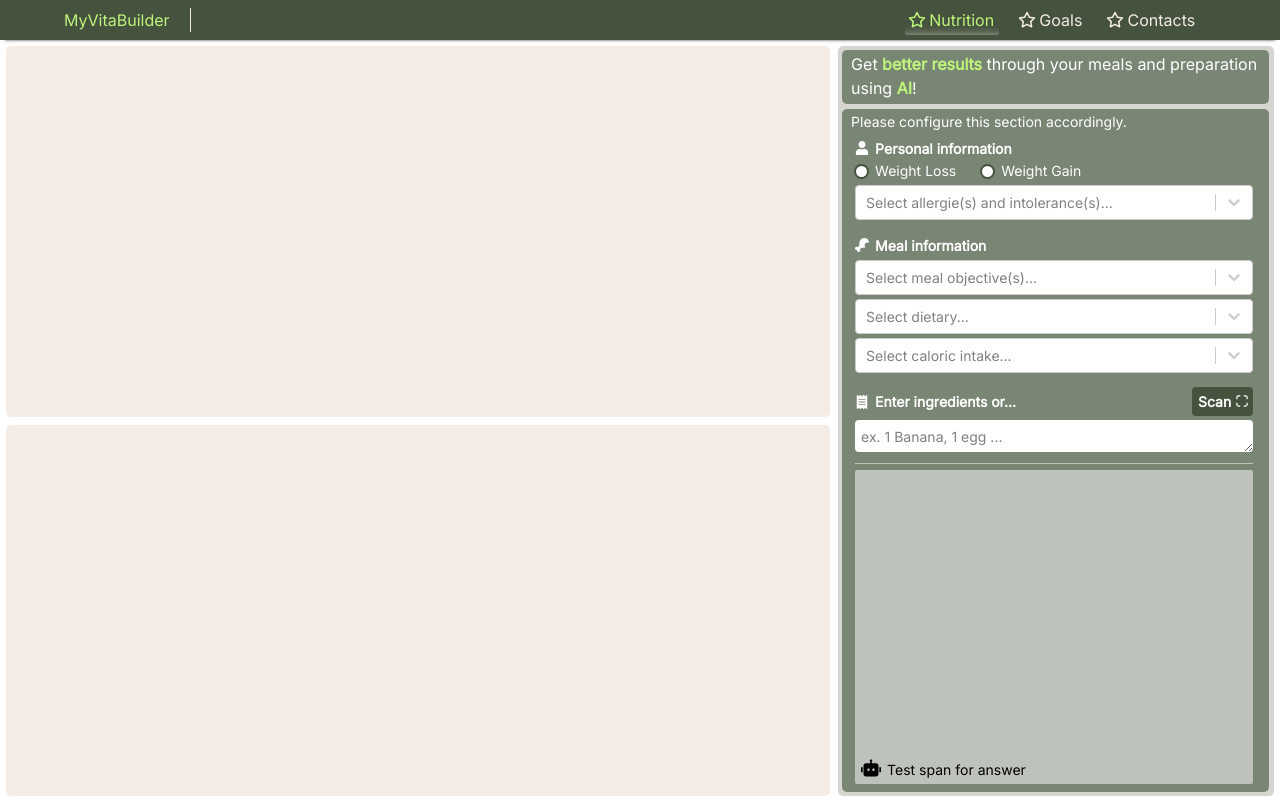
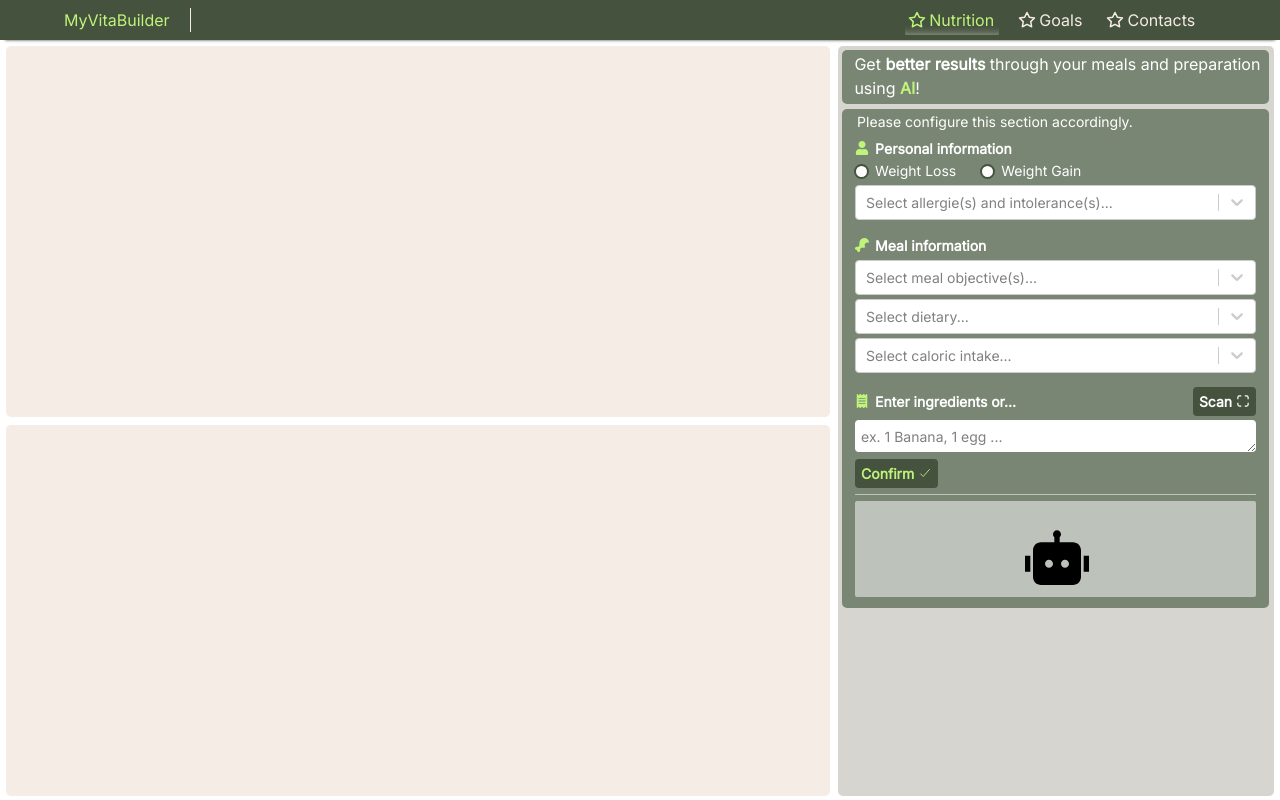
Before and after one commit to MarcoFz7/MyVitaBuilder, a Next.js app: page /nutrition in a window 1280 px wide. Built offline with nearby package versions, Linux system fonts and the light colour scheme.

Commit message:
#comment Adding more content to the nutrition page and changing the page structure (some classes were changed from grid to flex)

```diff
--- a/app/nutrition/page.css
+++ b/app/nutrition/page.css
@@ -6,6 +6,8 @@
     top: 0;
 
     height: 100vh;
+    max-height: 100vh;
+
     width: 99%;
 
     padding-top: 2.85rem;
@@ -13,7 +15,7 @@
 
     display: grid;
     grid-template-columns: 65% auto;
-    grid-template-rows: auto;
+    grid-template-rows: 0.5fr;
     grid-gap: 0.5rem;
 
     min-width: var(--min-width);
@@ -25,6 +27,9 @@
     background-color: rgb(var(--light-smoke-rgb));
 
     border-radius: 5px;
+
+    width: 100%;
+    height: 100%;
 }
 
 .page-ai-calculator {
@@ -37,18 +42,9 @@
     display: grid;
     grid-template-rows: auto 1fr;
     padding-bottom: 1%;
-}
 
-@media (max-width: 768px) {
-    .nutrition-page {
-        grid-template-columns: 100%;
-    }
-    .page-manual-calculator,
-    .page-written-calculator,
-    .page-ai-calculator {
-        grid-column: 1;
-        grid-row: span 1;
-    }
+    max-height: 100%;
+    height: 100%;
 }
 
 .ai-calculator-header {
@@ -57,7 +53,7 @@
     height: auto;
 
     margin: 1% 0px 0px 1%;
-    padding: 0.5% 2% 1% 2%;
+    padding: 0.5% 2% 1% 0.75rem;
 
     border-radius: 5px;
 
@@ -74,16 +70,33 @@
     flex-direction: column;
     width: 98%;
     height: auto;
+    max-height:min-content;
 
     margin: 1% 0px 0px 1%;
-    padding: 0.5% 2% 1% 2%;
-    padding-right: 1rem;
+    padding: 0.5% 3% 2% 2%;
 
     border-radius: 5px;
 
     font-size: var(--small-font);
     background-color: rgb(var(--sidebar-dark-green-rgb));
     color: rgb(var(--white-rgb));
+
+    overflow: hidden;
+}
+
+@media (max-width: 768px) {
+    .nutrition-page {
+        grid-template-columns: 100%;
+    }
+    .page-manual-calculator,
+    .page-written-calculator,
+    .page-ai-calculator {
+        grid-column: 1;
+        grid-row: span 1;
+    }
+    .ai-calculator-info {
+        max-height: 750px;
+    }
 }
 
 .icon-and-title {
@@ -254,3 +267,18 @@ input[type='radio'] {
 textarea::placeholder {
     color: rgba(var(--black-rgb), 0.5);
 }
+
+.confirm-btn {
+    background-color: rgb(var(--dark-green-rgb));
+    color: rgb(var(--lemon-green-rgb));
+
+    transition: all 0.25s ease;
+}
+    .confirm-btn:hover {
+        background-color: rgb(var(--lemon-green-rgb));
+        color: rgb(var(--black-rgb));
+    }
+
+.icon-color {
+    color: rgb(var(--lemon-green-rgb));
+}
--- a/app/nutrition/page.tsx
+++ b/app/nutrition/page.tsx
@@ -6,7 +6,7 @@ import React, { useState, useEffect, useRef } from 'react';
 import Select from 'react-select';
 import makeAnimated from 'react-select/animated';
 import { FaDrumstickBite, FaUser, FaReceipt } from "react-icons/fa";
-import { IoScanSharp  } from "react-icons/io5";
+import { IoScanSharp, IoCheckmark  } from "react-icons/io5";
 import { RiRobot2Fill } from "react-icons/ri";
 import { Inter } from 'next/font/google';
 
@@ -69,6 +69,16 @@ const Page = () => {
   const [selectedAllergiesAndIntoleranceOptions, setSelectedAllergiesAndIntoleranceOptions] = useState<Option[]>([]);
   const [ingredientsTextAreaValue, setIngredientsTextAreaValue] = useState<string>("");
 
+  /*
+    Consts related to the answer text area
+  */
+  const [isRotated, setIsRotated] = useState<boolean>(false);
+  const [answerReceived, setAnswerReceived] = useState<boolean>(false);
+  const [displayedAnswer, setDisplayedAnswer] = useState<string>('');
+  const [lastAnswer, setLastAnswer] = useState<string>('This is a answer sample test!');
+  const [fullAnswer, setFullAnswer] = useState<string[]>([]);
+  const [numberOfAnswers, setNumberOfAnswers] = useState<number>(0);
+
   const textareaRef = useRef<HTMLTextAreaElement>(null);
 
   const handleWeightLossRadioClick = () => {
@@ -125,17 +135,64 @@ const Page = () => {
     setTextAreaHeight();
   }, [ingredientsTextAreaValue]);
 
+  const handleRobotIconAnimation = () => {
+    setIsRotated(!isRotated);
+  };
+
+  const handleTextTypingAnimation = () => {
+    if (!lastAnswer)
+      return;
+
+    setDisplayedAnswer('');
+
+    let currentIndex = -1;
+
+    const intervalId = setInterval(() => {
+      setDisplayedAnswer((prev) => {
+        if (currentIndex < lastAnswer.length) {
+          return prev + lastAnswer[currentIndex];
+        } else {
+          clearInterval(intervalId);
+          return prev;
+        }
+      });
+      currentIndex++;
+    }, 10);
+
+    return () => { clearInterval(intervalId);};
+  };
+
+  const handleRequestConfirmation = () => {
+    console.log("CONFIRM BTN");
+
+    // All this stuff is to be done when an answer is actually received from the back end, not when the request is sent!
+    console.log("WL:" + isWeightLossSelected + " ;WG: " + isWeightGainSelected);
+    setAnswerReceived(true);
+    handleTextTypingAnimation();
+    setFullAnswer(prevState => [...prevState, "This is a answer sample!"]);
+    setNumberOfAnswers(numberOfAnswers + 1);
+
+    setTimeout(() => {
+      const lastAnswer = document.getElementById('lastAnswer');
+
+      if (lastAnswer) {
+        lastAnswer.scrollIntoView({ behavior: 'smooth' });
+      }
+    }, 50);
+  }
+
   return (
     <div className="nutrition-page">
-      <div className="page-manual-calculator"></div>
-      <div className="page-ai-calculator">
-        <span className={`${inter.className} ai-calculator-header`} onClick={() => console.log("WL:" + isWeightLossSelected + " ;WG: " + isWeightGainSelected)}>
-          Get <strong>better results</strong> through your meals and preparation using <strong>AI</strong>!
+      <div className="page-manual-calculator">
+      </div>
+      <div className="page-ai-calculator" onMouseEnter={handleRobotIconAnimation} onMouseLeave={handleRobotIconAnimation}>
+        <span className={`${inter.className} ai-calculator-header`}>
+          Get <b>better results</b> through your meals and preparation using <strong>AI</strong>!
         </span>
         <div className={`${inter.className} ai-calculator-info`}>
           <div>
-            <label className="block mb-1.5 text-sm text-white-900 pt-px">Please configure this section accordingly.</label>
-            <span className="icon-and-title mt-1 ml-1"><FaUser/><strong>Personal information</strong></span>
+            <label className="block mb-1.5 text-sm text-white-900 pt-px ml-1.5">Please configure this section accordingly.</label>
+            <span className="icon-and-title mt-1 ml-1"><FaUser className='icon-color'/><strong>Personal information</strong></span>
             <div className='weight-objective ml-1'>
               <div className="flex items-center">
                 <input id="weight-loss-radio" title='weight-loss-radio' type="radio" value="" name="weight-radio" className="w-4 h-4 focus:ring-2 pb-2" checked={isWeightLossSelected} onChange={handleWeightLossRadioClick} onClick={handleWeightLossRadioClick}></input>
@@ -159,7 +216,7 @@ const Page = () => {
               onChange={handleSelectAllergiesAndIntoleranceOptions}
             />
             <label className="block mt-2 mb-1.5 text-sm text-white-900 text-sm pt-px"></label>
-            <span className="icon-and-title mt-1 ml-1"><FaDrumstickBite/><strong>Meal information</strong></span>
+            <span className="icon-and-title mt-1 ml-1"><FaDrumstickBite className='icon-color'/><strong>Meal information</strong></span>
             <Select className='select'
               closeMenuOnSelect={false}
               blurInputOnSelect={false}
@@ -192,18 +249,42 @@ const Page = () => {
           <div className="ml-1">
             <label className="block mt-1.5 mb-1.5 text-sm text-white-900 pt-px"></label>
             <div className='flex items-center justify-between w-full'>
-              <span className="icon-and-title mt-1 ml-0"><FaReceipt className=''/><strong className='truncate'>Enter ingredients or...</strong></span>
-              <button type='button' className='photo-scan-btn rounded p-1 pl-1.5 ml-1.5' title='Photograph Ingredients' onClick={setIngredientsTextArea}>
+              <span className="icon-and-title mt-1 ml-0"><FaReceipt className='icon-color mb-px'/><strong className='truncate'>Enter ingredients or...</strong></span>
+              <button type='button' className='photo-scan-btn rounded p-1 pl-1.5 pr-1.5 ml-1.5' title='Photograph Ingredients' onClick={setIngredientsTextArea}>
                 <span className="icon-and-title right mt-1"><strong>Scan</strong><IoScanSharp /></span>
               </button>
             </div>
             <textarea ref={textareaRef} placeholder='ex. 1 Banana, 1 egg ...' className='ingredients-input rounded mt-1 p-1 pl-1.5 pr-1.5 w-full h-8 min-h-8' value={ingredientsTextAreaValue} onChange={handleTextAreaValueChange}></textarea>
           </div>
+          <div>
+            <button type='button' className='confirm-btn rounded p-1 pl-1.5 pr-1.5 ml-1 mt-0.5 w-fit' title='Confirm!' onClick={handleRequestConfirmation}>
+              <span className="icon-and-title right mt-1"><strong>Confirm</strong><IoCheckmark/></span>
+            </button>
+          </div>
           <div className="ml-1 h-min flex-1 mb-4 min-h-24">
             <label className="block mt-1.5 mb-1.5 text-sm text-white-900 pt-px bg-white/50"></label>
             <div className='h-full w-full rounded-sm bg-white/50 flex flex-col justify-end'>
-              <div className='flex flex-row'>
-                <RiRobot2Fill className='text-black text-xl/5 justify-start mt-2 ml-1.5'/><span className='text-black mt-1 p-1 pl-1.5 pr-1.5'>Test span for answer</span>
+              <div className={`flex flex-col p-1 ${answerReceived ? 'overflow-y-auto' : 'overflow-y-hidden'}`}>
+                {!answerReceived ? (
+                  <div className='flex flex-col items-center transition-all duration-1000 ease'>
+                    <RiRobot2Fill className={`${isRotated ? 'animate-rotate-360' : 'animate-rotate-360-minus'} w-16 h-16 text-black justify-start mt-1.5 ml-1.5 mr-1 transition-all duration-1000 ease`} onClick={handleRobotIconAnimation}/>
+                  </div>
+                ) : (
+                  <>
+                    {
+                      fullAnswer.map((answer, index) => (
+                        <div key={`${answer}-${index}`} className='flex flex-row pt-0.5 transition-all duration-1000 ease'>
+                          <RiRobot2Fill className='w-6 h-6 min-w-6 min-h-6 text-black justify-start mt-1.5 ml-1.5 mr-1 transition-all duration-1000 ease'/>
+                          {numberOfAnswers != (index + 1) ? (
+                            <span className='text-black mt-1 p-1 pl-1.5 pr-1.5 transition-all duration-1000 ease'>{answer}</span>
+                          ) : (
+                            <span id='lastAnswer' className='text-black mt-1 p-1 pl-1.5 pr-1.5 transition-all duration-1000 ease'>{displayedAnswer}</span>
+                          )}
+                        </div>
+                      ))
+                    }
+                  </>
+                )}
               </div>
             </div>
           </div>
```
